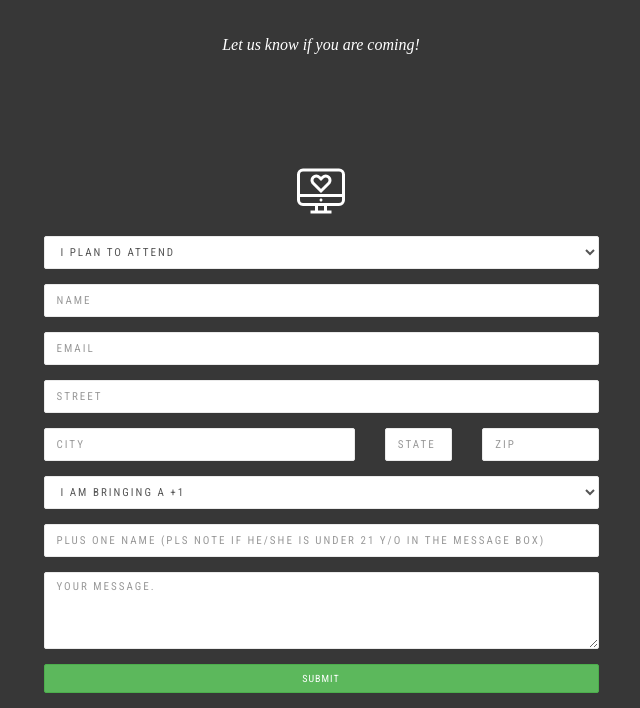
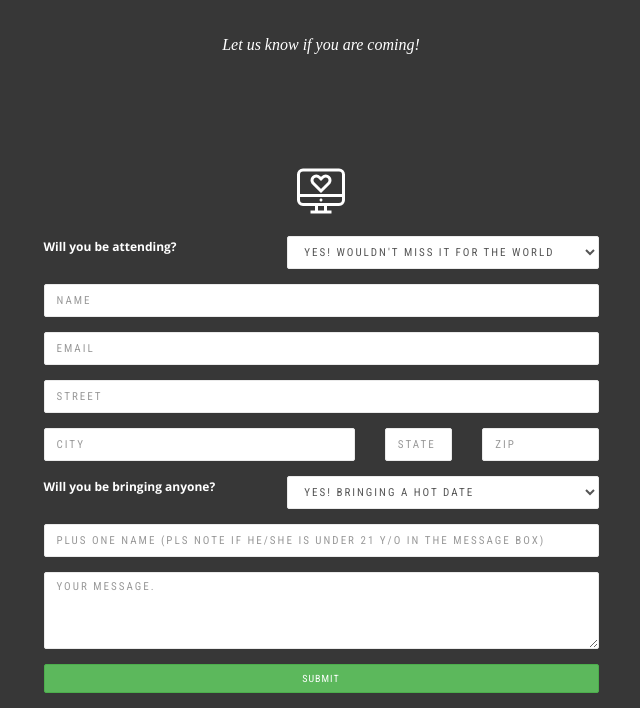
Before and after one commit to jingandkevin/rsvp, a Flask app: page /rsvp in a window 1280 px wide. Shown: the part 326-1034 px from the top of the page, without its empty margins (319-959 px from the left). Run offline with Flask 2, Linux system fonts and the light colour scheme; some libraries are stand-ins or nearby versions; some web fonts are replaced.

Commit message:
improving select fields

```diff
--- a/app.py
+++ b/app.py
@@ -51,8 +51,8 @@ loginmanager.login_view = "login"
 class RSVPForm(Form):
     name = StringField('', validators=[DataRequired()])
     email = StringField('', validators=[DataRequired()])
-    attending = SelectField(choices=[('1', 'I plan to attend'), ('0', 'I regretfully decline')], validators=[DataRequired()])
-    plusone = SelectField(choices=[('1', 'I am bringing a +1'), ('0', 'I am not bringing anyone')], validators=[DataRequired()])
+    attending = SelectField(choices=[('1', "Yes! Wouldn't miss it for the world"), ('0', 'No. Party on without us')], validators=[DataRequired()])
+    plusone = SelectField(choices=[('1', 'Yes! Bringing a hot date'), ('0', 'No. Going stag')], validators=[DataRequired()])
     plusonename = StringField('')
     message = TextAreaField('')
     street = StringField('')
--- a/templates/rsvp.html
+++ b/templates/rsvp.html
@@ -100,7 +100,7 @@
                 {{ utils.flashed_messages(container=False, dismissible=True) }}
                 <form action="" method="post" class="form-horizontal">
                     {{ form.hidden_tag() }}
-                    <div class="form-group"><div class="col-md-12">{{ form.attending(class="form-control") }}</div></div>
+                    <div class="form-group"><div class="col-md-5"><label>Will you be attending?</label></div><div class="col-md-7">{{ form.attending(class="form-control") }}</div></div>
                     <div class="form-group"><div class="col-md-12">{{ form.name(size=60,class="form-control", placeholder="Name") }}</div></div>
                     <div class="form-group"><div class="col-md-12">{{ form.email(size=60,class="form-control", placeholder="Email") }}</div></div>
                     <div class="form-group"><div class="col-md-12">{{ form.street(size=60,class="form-control", placeholder="Street") }}</div></div>
@@ -109,7 +109,7 @@
                     <div class="col-sm-2">{{ form.state(class="form-control", placeholder="State") }}</div>
                     <div class="col-sm-3">{{ form.zipcd(size=7,class="form-control", placeholder="Zip") }}</div>
                     </div>
-                    <div class="form-group"><div class="col-md-12">{{ form.plusone(class="form-control") }}</div></div>
+                    <div class="form-group"><div class="col-md-5"><label>Will you be bringing anyone?</label></div><div class="col-md-7">{{ form.plusone(class="form-control") }}</div></div>
                     <div class="form-group"><div class="col-md-12">{{ form.plusonename(size=60,class="form-control", placeholder="Plus One Name (pls note if he/she is under 21 y/o in the message box)") }}</div></div>
                     <div class="form-group"><div class="col-md-12">{{ form.message(class="form-control", rows="4", placeholder="Your Message.") }}</div></div>
                     <div class="form-group"><div class="col-md-12"><input type="submit" value="Submit" class="btn btn-success btn-block btn-round btn-sm has-spinner"></div></div>
```
